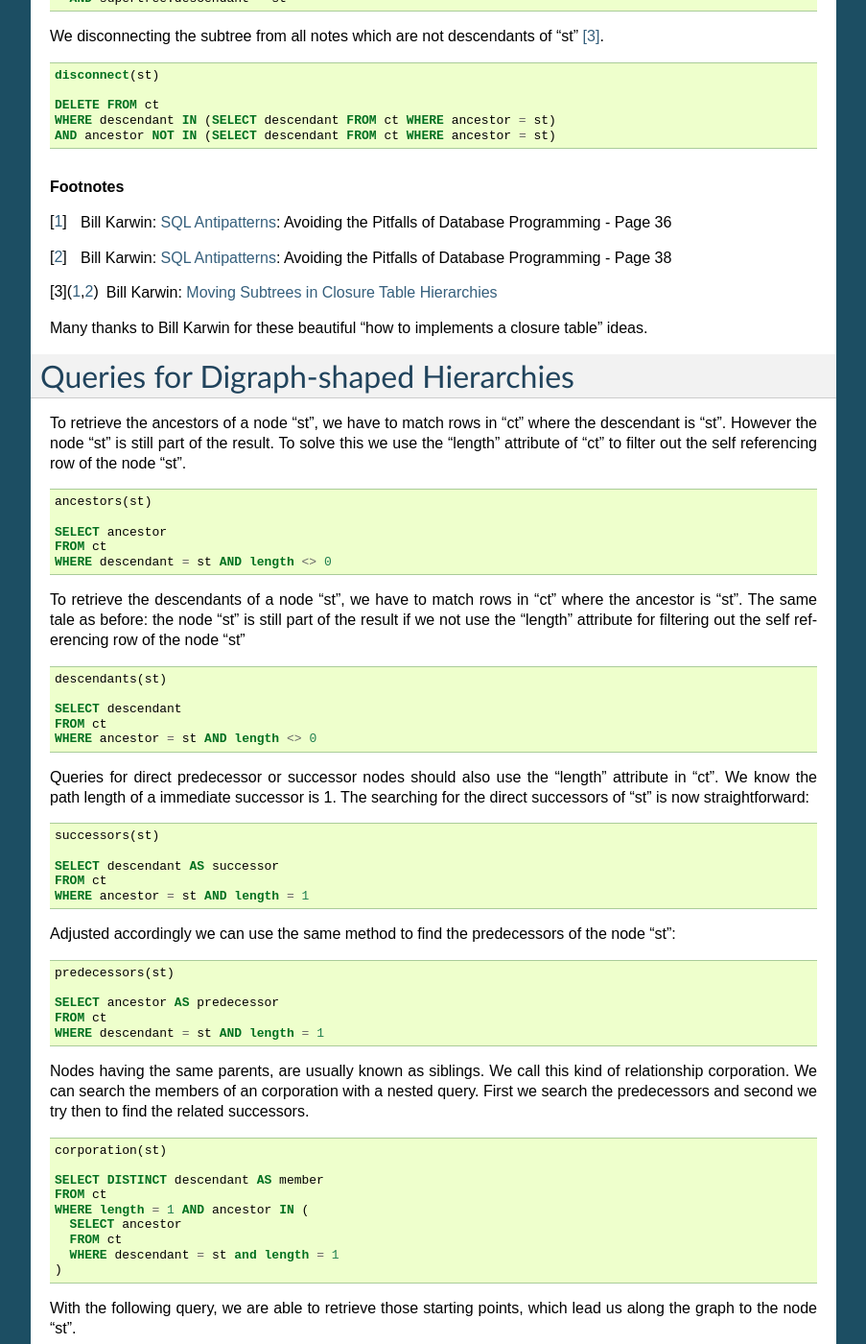
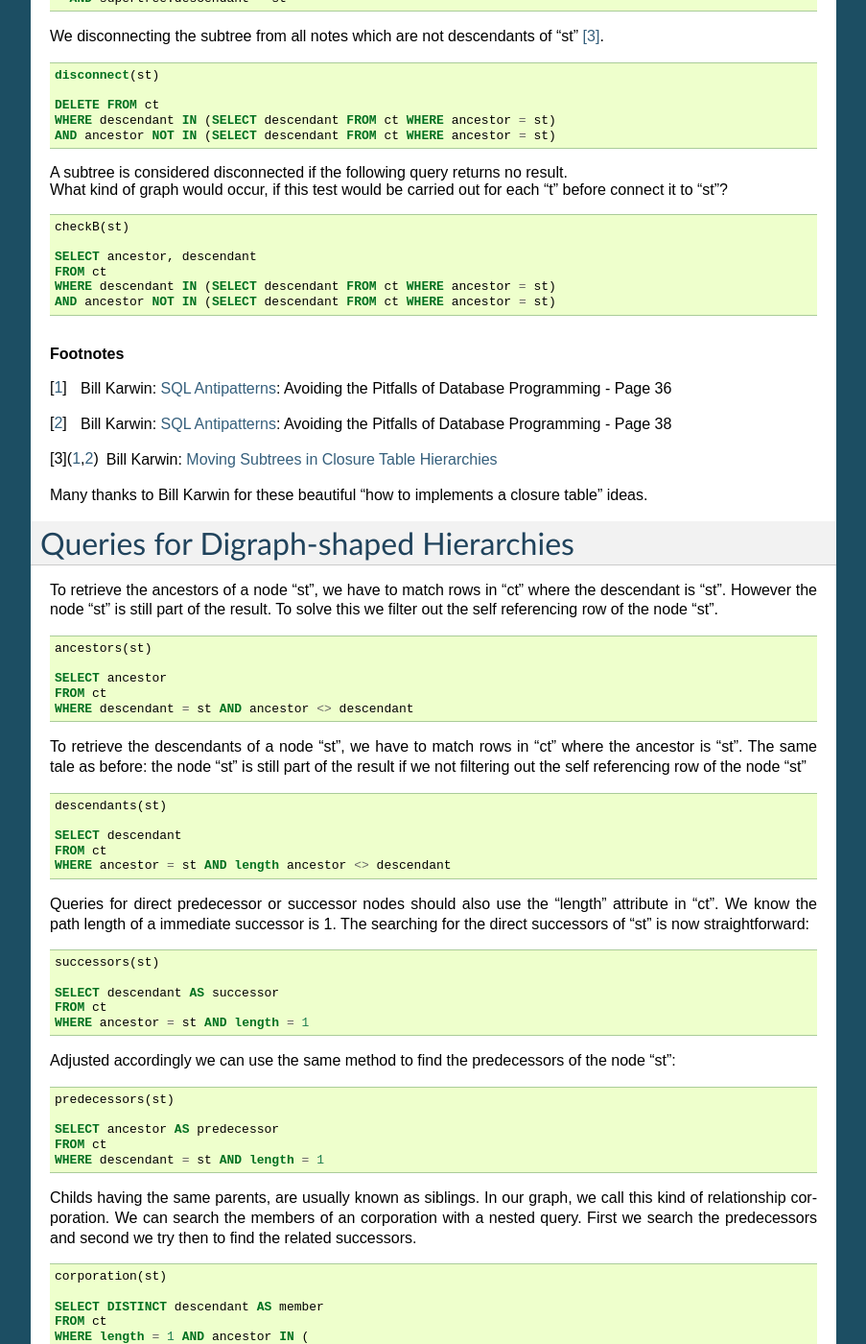
Before and after one commit to wodo/django-ct, a Sphinx documentation site: the page built from docs/index.rst, in a window 1280 px wide and 1400 px high, scrolled down 1755 px. Shown: the whole window at 96% size, without its empty margins (198-1101 px from the left). Built offline with Sphinx 7.4.7, drawn with Linux system fonts in a browser that asks for light colours; some of the changed text lies outside the part shown.

Commit message:
new check

```diff
--- a/docs/index.rst
+++ b/docs/index.rst
@@ -132,6 +132,18 @@ We disconnecting the subtree from all notes which are not descendants of "st" [3
   WHERE descendant IN (SELECT descendant FROM ct WHERE ancestor = st)
   AND ancestor NOT IN (SELECT descendant FROM ct WHERE ancestor = st)
 
+| A subtree is considered disconnected if the following query returns no result.
+| What kind of graph would occur, if this test would be carried out for each "t" before connect it to "st"?
+
+.. code-block:: sql
+
+  checkB(st)
+
+  SELECT ancestor, descendant
+  FROM ct
+  WHERE descendant IN (SELECT descendant FROM ct WHERE ancestor = st)
+  AND ancestor NOT IN (SELECT descendant FROM ct WHERE ancestor = st)
+
 .. rubric:: Footnotes
 
 .. [1] Bill Karwin: `SQL Antipatterns`_: Avoiding the Pitfalls of Database Programming - Page 36
@@ -147,8 +159,7 @@ Queries for Digraph-shaped Hierarchies
 
 To retrieve the ancestors of a node "st", we have to match rows in "ct"
 where the descendant is "st". However the node "st" is still part of the result.
-To solve this we use the "length" attribute of "ct" to filter out the self
-referencing row of the node "st".
+To solve this we filter out the self referencing row of the node "st".
 
 .. code-block:: sql
 
@@ -156,12 +167,11 @@ referencing row of the node "st".
 
   SELECT ancestor
   FROM ct
-  WHERE descendant = st AND length <> 0
+  WHERE descendant = st AND ancestor <> descendant
 
 To retrieve the descendants of a node "st", we have to match rows in "ct"
 where the ancestor is "st". The same tale as before: the node "st" is still part
-of the result if we not use the "length" attribute for filtering out the self
-referencing row of the node "st"
+of the result if we not filtering out the self referencing row of the node "st"
 
 .. code-block:: sql
 
@@ -169,7 +179,7 @@ referencing row of the node "st"
 
   SELECT descendant
   FROM ct
-  WHERE ancestor = st AND length <> 0
+  WHERE ancestor = st AND length ancestor <> descendant
 
 Queries for direct predecessor or successor nodes should also use the "length" attribute in "ct".
 We know the path length of a immediate successor is 1. The searching for the
@@ -194,10 +204,11 @@ of the node "st":
   FROM ct
   WHERE descendant = st AND length = 1
 
-Nodes having the same parents, are usually known as siblings.
-We call this kind of relationship corporation.
-We can search the members of an corporation with a nested query. First we search the predecessors
-and second we try then to find the related successors.
+Childs having the same parents, are usually known as siblings.
+In our graph, we call this kind of relationship corporation.
+We can search the members of an corporation with a nested query.
+First we search the predecessors and second we try then to find
+the related successors.
 
 .. code-block:: sql
 
@@ -223,11 +234,11 @@ lead us along the graph to the node "st".
   WHERE descendant = st AND ancestor NOT IN (
     SELECT descendant
     FROM ct
-    WHERE length <> 0
+    WHERE length ancestor <> descendant
   )
 
 With the following query, we are able to retrieve the end points, where
-the graph arrives after starting from the node "st".
+the graph arrives after starting the traverse from the node "st".
 
 .. code-block:: sql
 
@@ -238,7 +249,7 @@ the graph arrives after starting from the node "st".
   WHERE ancestor = st AND descendant NOT IN (
     SELECT ancestor
     FROM ct
-    WHERE length <> 0
+    WHERE length ancestor <> descendant
   )
 
 A node is called a producer if he is an ancestor of another node
@@ -249,7 +260,7 @@ A node is called a producer if he is an ancestor of another node
 
   SELECT DISTINCT ancestor AS producer
   FROM ct
-  WHERE length <> 0
+  WHERE length ancestor <> descendant
 
 A node is called a consumer if he is an descendant of another node
 
@@ -259,7 +270,7 @@ A node is called a consumer if he is an descendant of another node
 
   SELECT DISTINCT descendant AS consumer
   FROM ct
-  WHERE length <> 0
+  WHERE length ancestor <> descendant
 
 A node which is a consumer but not a producer is called a sink.
 
@@ -272,7 +283,7 @@ A node which is a consumer but not a producer is called a sink.
   WHERE ancestor NOT IN (
     SELECT ancestor
     FROM ct
-    WHERE length <> 0
+    WHERE length ancestor <> descendant
   )
 
 A node which is a producer but not a consumer is called a source.
@@ -286,7 +297,7 @@ A node which is a producer but not a consumer is called a source.
   WHERE ancestor NOT IN (
     SELECT  descendant
     FROM ct
-    WHERE length <> 0
+    WHERE length ancestor <> descendant
   )
 
 The number of head endpoints adjacent to a node is called the indegree of the node.
```
Also changed, not shown: other parts of docs/index.rst (+1 -1 lines).
